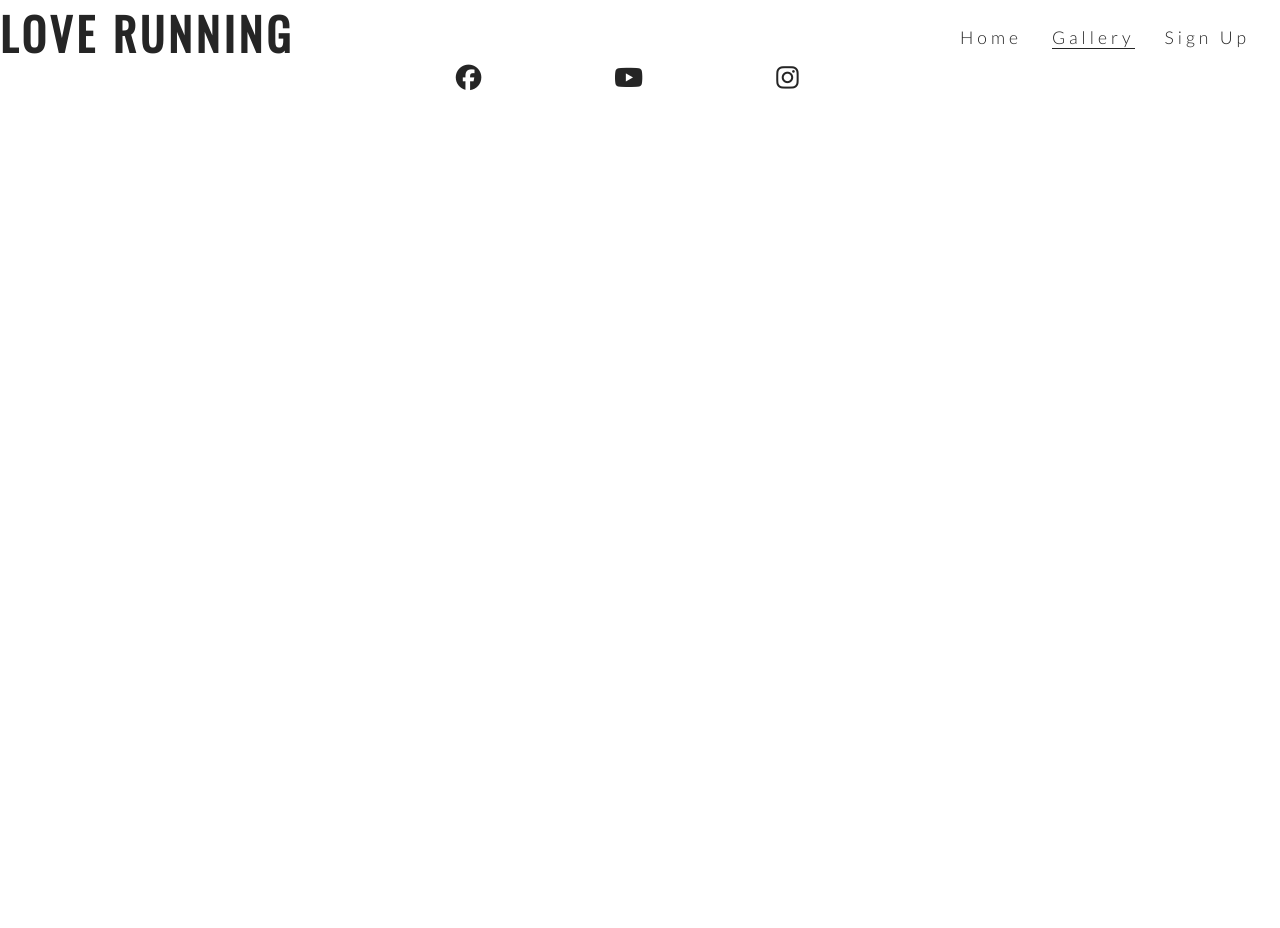
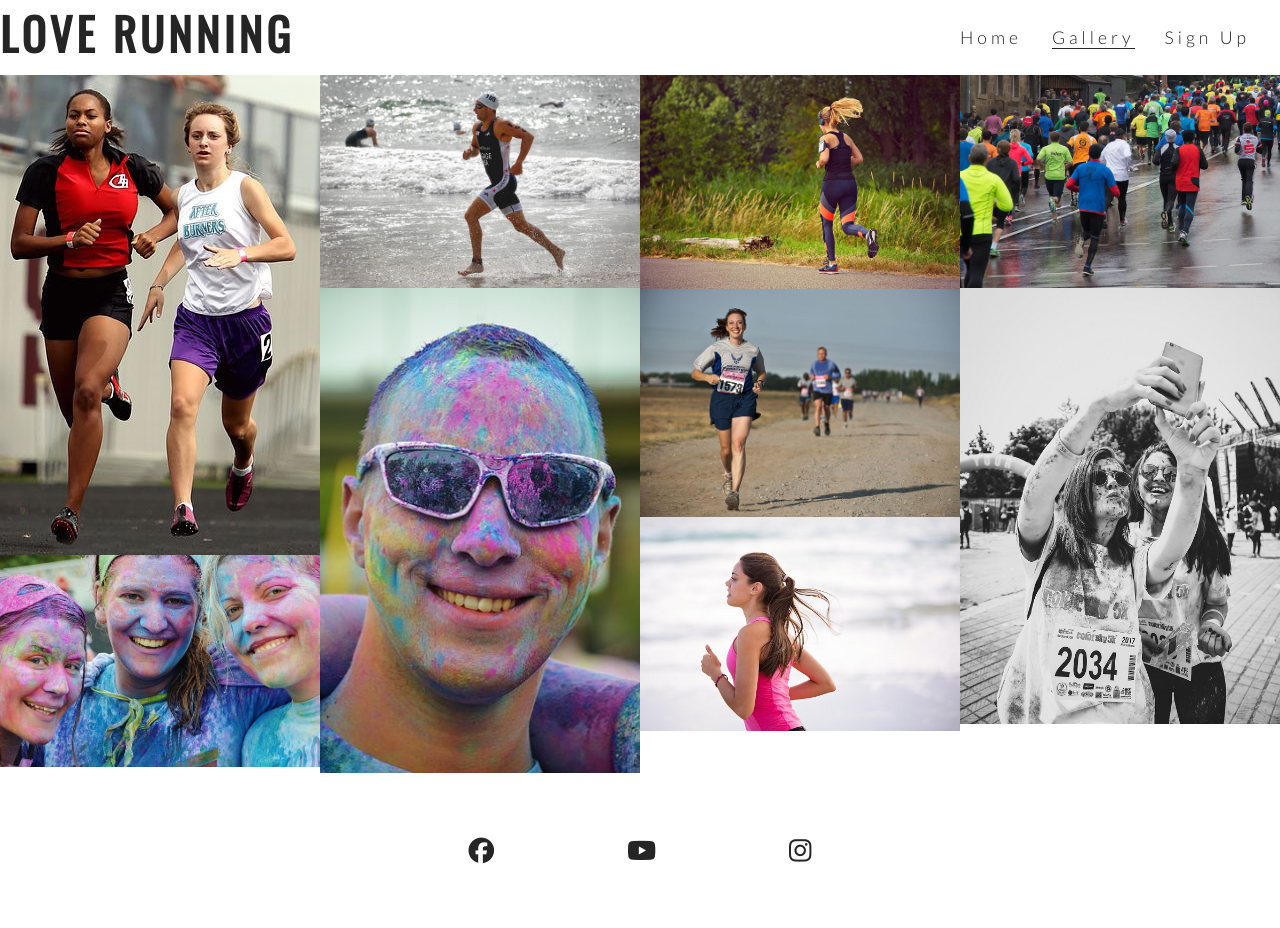
Before and after one commit to Stuffy33/Love-running, a plain HTML site: page gallery.html in a window 1280 px wide. Before the commit the page ends 800 px from the top, so only its background shows below. Drawn offline with nearby package versions, Linux system fonts and the light colour scheme.

Commit message:
style gallery

```diff
--- a/assets/css/style.css
+++ b/assets/css/style.css
@@ -231,3 +231,14 @@ footer{
     color: #252525;
 
 }
+
+#photos{
+    clear: both;
+    line-height: 0;
+    columns: 4;
+    column-gap: 0;
+}
+
+#photos > img {
+    width: 100%;
+}
--- a/gallery.html
+++ b/gallery.html
@@ -29,6 +29,17 @@
         </nav>
     </header>
 
+    <section id="photos">
+        <img src="assets/images/athletes.jpg" alt="Two atheletes running together">
+        <img src="assets/images/girls.jpg" alt="Three girls at charity paint running festival">
+        <img src="assets/images/runner3.jpg" alt="Solo male runner jogging on a beach">
+        <img src="assets/images/man.jpg" alt="Man at charity paint running festival">
+        <img src="assets/images/runner1.jpg" alt="Solo female runner joggin throug phoneix park">
+        <img src="assets/images/runner2.jpg" alt="Runners competing in marathon">
+        <img src="assets/images/runner4.jpg" alt="Solo female runner jogging on a beach">
+        <img src="assets/images/running_gang.jpg" alt="Large group of runners talking part in a marathon on a rain day">
+        <img src="assets/images/mud-run.jpg" alt="Two women runners talking a muddy selfie after the Mud Runners Championship">
+    </section>
     <footer>
         <ul class="social-network">
             <li>
```
Also changed, not shown: assets/images/athletes.jpg (added), assets/images/girls.jpg (added), assets/images/man.jpg (added), assets/images/mud-run.jpg (added), assets/images/runner1.jpg (added), assets/images/runner2.jpg (added), assets/images/runner3.jpg (added), assets/images/runner4.jpg (added), assets/images/running_gang.jpg (added).
